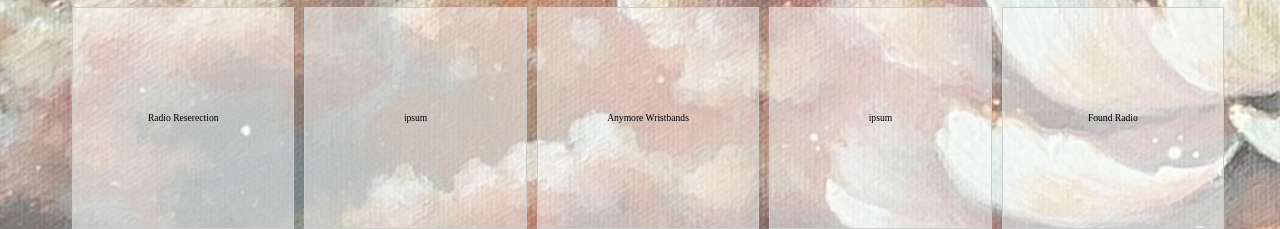
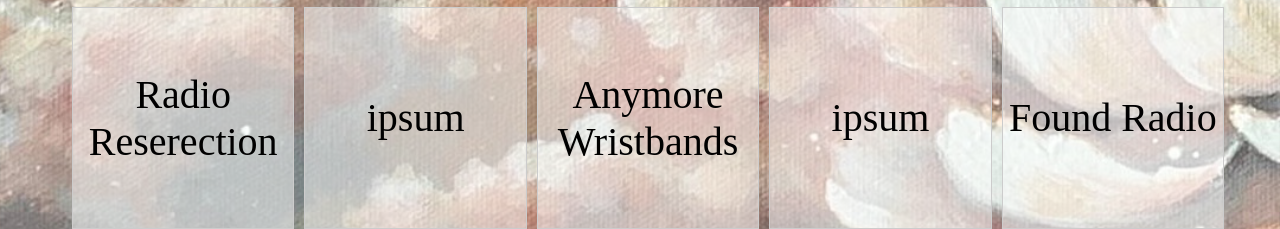
Before and after one commit to endless-iterations/festival-bingo, a plain HTML site: page index.html in a window 1280 px wide. Shown: the part 755-984 px from the top of the page. Drawn offline with Linux system fonts and the light colour scheme.

Commit message:
Update styles.css

```diff
--- a/styles.css
+++ b/styles.css
@@ -29,7 +29,7 @@ body {
   align-items: center;
   justify-content: center;
   text-align: center;
-  font-size: 1.2vmin;
+  font-size: 5vmin;
   word-wrap: break-word;
   overflow-wrap: break-word;
   padding: 5px;
```
